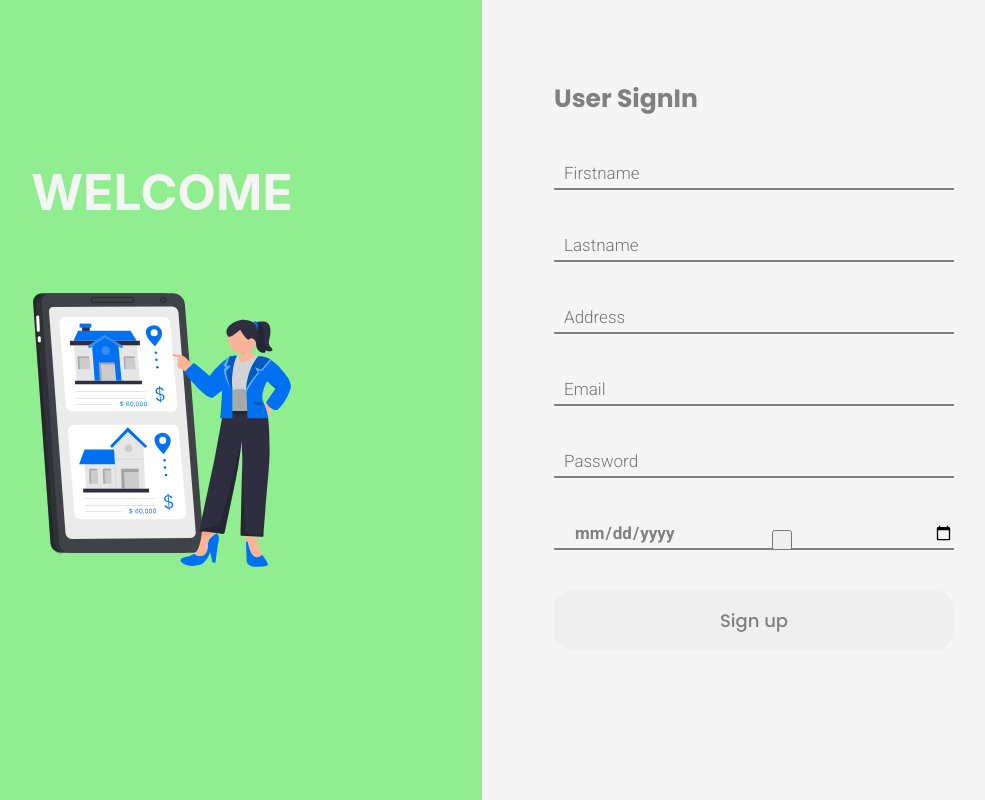
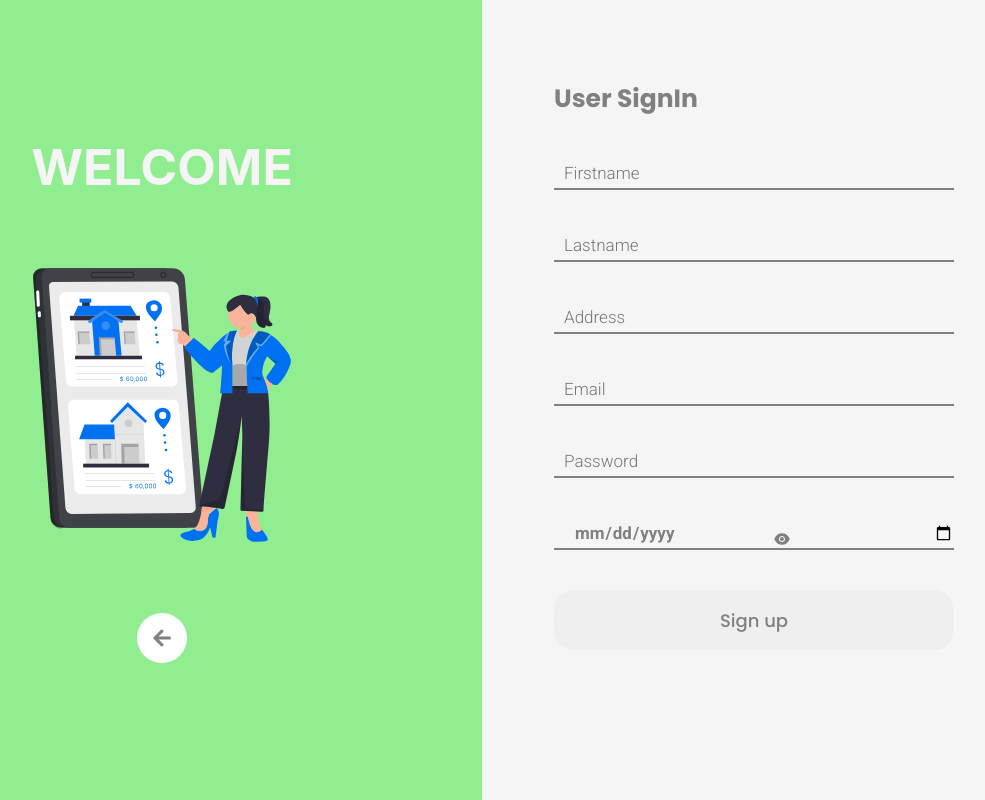
Before and after one commit to Pasta08/fidesbankfe, a React (Create React App) app: page /usersignin in a window 1280 px wide. Shown: the whole page, without its empty margins (158-1143 px from the left). Built offline with nearby package versions, Linux system fonts and the light colour scheme.

Commit message:
fix form

```diff
--- a/src/Styles/UserSignIn.css
+++ b/src/Styles/UserSignIn.css
@@ -33,6 +33,18 @@
 
 .form_page .form_image img {
   width: 60%;
+}
+
+.form_page .form_image .return_btn {
+  width: 50px;
+  height: 50px;
+  background: white;
+  display: -ms-grid;
+  display: grid;
+  place-items: center;
+  border-radius: 50%;
+  font-size: 20px;
+  color: grey;
 }
 
 .form_page .form {
@@ -101,6 +113,10 @@
   position: absolute;
   bottom: 250px;
   right: 330px;
+  border: none;
+  background: transparent;
+  font-size: 18px;
+  color: grey;
 }
 
 .form_page .form .input.email:invalid {
--- a/src/Styles/UserSignIn.scss
+++ b/src/Styles/UserSignIn.scss
@@ -23,6 +23,16 @@ $error-main-red: #ef233c;
     }
     img {
       width: 60%;
+    }
+    .return_btn {
+      width: 50px;
+      height: 50px;
+      background: white;
+      display: grid;
+      place-items: center;
+      border-radius: 50%;
+      font-size: 20px;
+      color: $main-title-grey;
     }
   }
   .form {
@@ -64,6 +74,10 @@ $error-main-red: #ef233c;
       position: absolute;
       bottom: 250px;
       right: 330px;
+      border: none;
+      background: transparent;
+      font-size: 18px;
+      color: $main-title-grey;
     }
     .input.email {
       &:invalid {
--- a/src/pages/UserSignIn.tsx
+++ b/src/pages/UserSignIn.tsx
@@ -1,4 +1,6 @@
 import React, { useState } from "react";
+import { AiOutlineEyeInvisible } from "react-icons/ai";
+import { AiFillEye } from "react-icons/ai";
 import { FaArrowLeft } from "react-icons/fa";
 import type { FormEvent } from "react";
 import "../Styles/UserSignIn.css";
@@ -17,7 +19,7 @@ const UserSignIn = () => {
         password: { value: string };
         dateofbirth: { value: Date };
       };
-    await fetch("http://localhost:8080/usersignin", {
+    await fetch("http://localhost:8080/springbank/usersignin", {
       headers: {
         "Content-Type": "application/json",
       },
@@ -43,7 +45,9 @@ const UserSignIn = () => {
       <div className="form_image">
         <h1>WELCOME</h1>
         <img src="/images/HousingAffordability.svg" alt="image" />
-        <Link to="/"> </Link>
+        <Link to="/" className="return_btn">
+          <FaArrowLeft />
+        </Link>
       </div>
       <form className="form" autoComplete="off" onSubmit={sendForm}>
         <h1 className="form_title">User SignIn</h1>
@@ -81,10 +85,9 @@ const UserSignIn = () => {
           placeholder="Password"
           name="password"
         />
-        <button
-          className="password_show_btn"
-          onClick={hideshowPassword}
-        ></button>
+        <button className="password_show_btn" onClick={hideshowPassword}>
+          {showPassword ? <AiFillEye /> : <AiOutlineEyeInvisible />}
+        </button>
 
         <input type="date" className="input " name="dateofbirth" />
 
```
Also changed, not shown: 1 other file (tests, documents, lock files or other folders).
